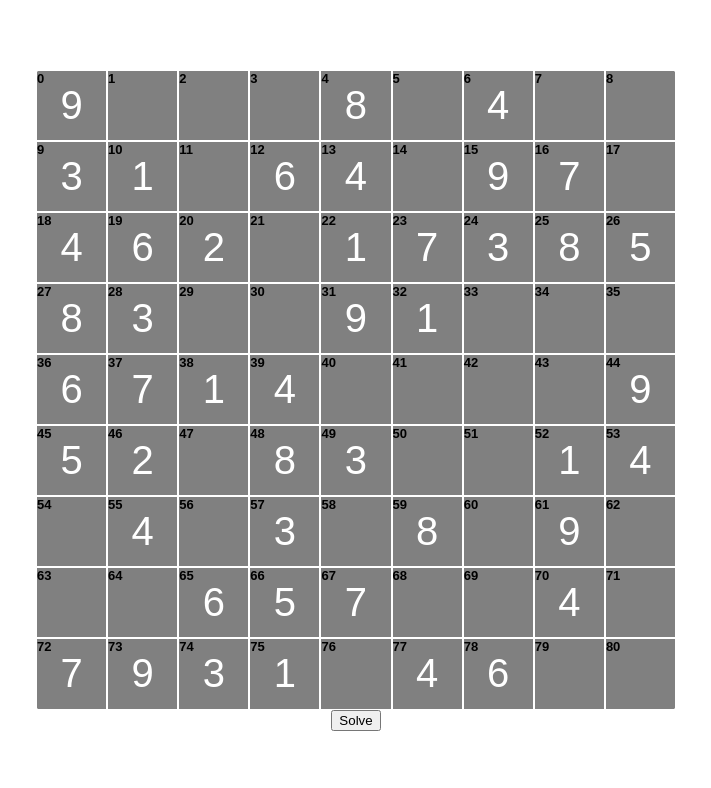
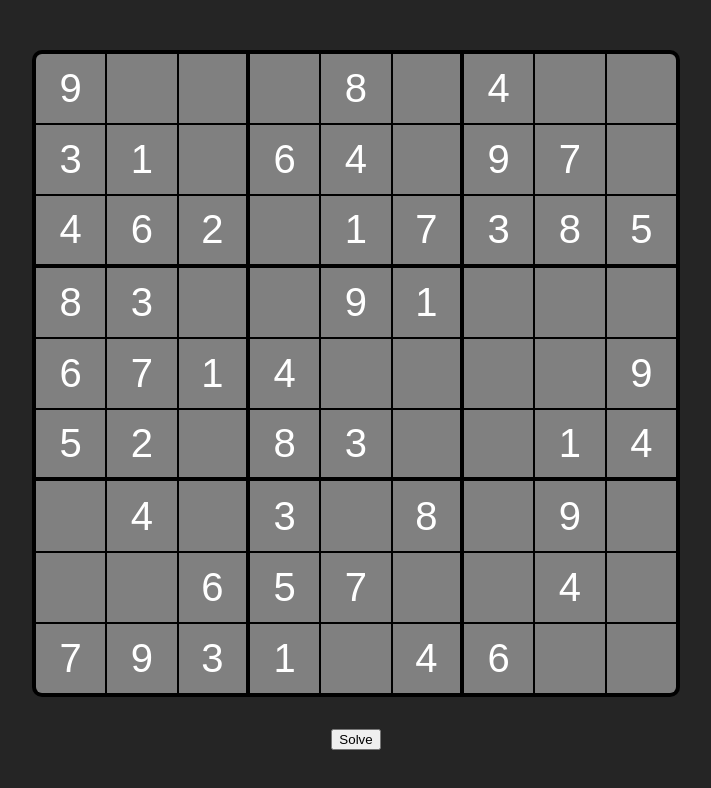
Before and after one commit to NilsRamstoeck/Sudoku, a website built with Vite: page index.html in a window 1280 px wide. Shown: the whole page, without its empty margins (284-995 px from the left). Built offline with nearby package versions, Linux system fonts and the light colour scheme.

Commit message:
Fancied up styling

```diff
--- a/src/main.ts
+++ b/src/main.ts
@@ -50,7 +50,7 @@ cells.forEach((cell, index) => {
     })
     observer.observe(cell, { attributes: false, subtree: false, characterData: false, childList: true });
     // cell.innerHTML = (puzzle[index] > 0 ? puzzle[index] : '') + '';
-    cell.setAttribute('index', index + '');
+    // cell.setAttribute('index', index + '');
 })
 
 sudoku.addEventListener('cell-set', ((e: CustomEvent<{ value: number, index: number }>) => {
--- a/style.css
+++ b/style.css
@@ -1,60 +1,107 @@
-html, body{
+:root {
+    --clr-background: rgb(37, 37, 37);
+    --clr-cell: grey;
+    --clr-cell-border: black;
+    --clr-cell-valid: rgb(54, 99, 54);
+    --clr-cell-invalid: rgb(94, 37, 37);
+    --clr-cell-hovered: rgba(0, 0, 0, 0.14);
+    --clr-cell-selected: rgba(0, 0, 0, 0.2);
+    --clr-cell-font: white;
+}
+
+html,
+body {
     padding: 0;
     margin: 0;
 }
 
-.wrapper{
+.wrapper {
     height: 100vh;
     display: flex;
     align-items: center;
     justify-content: center;
     flex-direction: column;
+    background: var(--clr-background);
+    gap: 2em;
 }
 
-.sudoku{
-    height: min(80vh, 80vw);
-    width: min(80vh, 80vw);
-    background-color: gray;
-    border-radius: 5px;
+.sudoku {
+    width: min(80vw, 80vh);
+    aspect-ratio: 1/0.9999;
+    border-radius: 10px;
     display: grid;
     grid-template-rows: repeat(9, 1fr);
     grid-template-columns: repeat(9, 1fr);
+    --border-width: 2px;
+    gap: var(--border-width);
+    overflow: hidden;
+    border: 4px solid var(--clr-cell-border);
+    background-color: var(--clr-cell-border);
 }
 
-.cell{
+.cell {
     position: relative;
-    border: 1px solid white;
+    background-color: var(--clr-cell);
     display: flex;
     align-items: center;
     justify-content: center;
     font-family: sans-serif;
     font-size: min(5vh, 5vw);
-    color: white;
+    color: var(--clr-cell-font);
     user-select: none;
+    overflow: visible;
 }
 
-.cell::after{
+.cell:nth-child(3n):not(:nth-child(9n)) {
+    border-right: 2px solid var(--clr-cell-border);
+}
+
+.cell:nth-child(n+19):nth-child(-n+27),
+.cell:nth-child(n+46):nth-child(-n+54) {
+    border-bottom: 2px solid var(--clr-cell-border);
+}
+
+
+/*
+.cell::before {
+    content: '';
+    position: absolute;
+    width: 100%;
+    height: 100%;
+    border-left: 4px solid var(--clr-cell-border);
+    border-top: 4px solid var(--clr-cell-border);
+}
+
+.cell:nth-child(n + 73)::before {
+    border-bottom: 4px solid var(--clr-cell-border);
+}
+
+.cell:nth-child(9n)::before {
+    border-right: 4px solid var(--clr-cell-border);
+} */
+
+.cell::after {
+    position: absolute;
     font-size: 13px;
     font-weight: bolder;
     color: black;
-    position: absolute;
     content: attr(index);
     width: 100%;
     height: 100%;
 }
 
-.cell.valid{
-    background-color: rgba(0, 255, 0, 0.2);
+.cell.valid {
+    background-color: rgb(54, 99, 54);
 }
 
-.cell.invalid{
-    background-color: rgba(255, 0, 0, 0.2);
+.cell.invalid {
+    background-color: rgb(94, 37, 37);
 }
 
-.cell:hover::after{
+.cell:hover::after {
     background-color: rgba(0, 0, 0, 0.14);
 }
 
-.cell.selected::after{
+.cell.selected::after {
     background-color: rgba(0, 0, 0, 0.2);
 }
```
